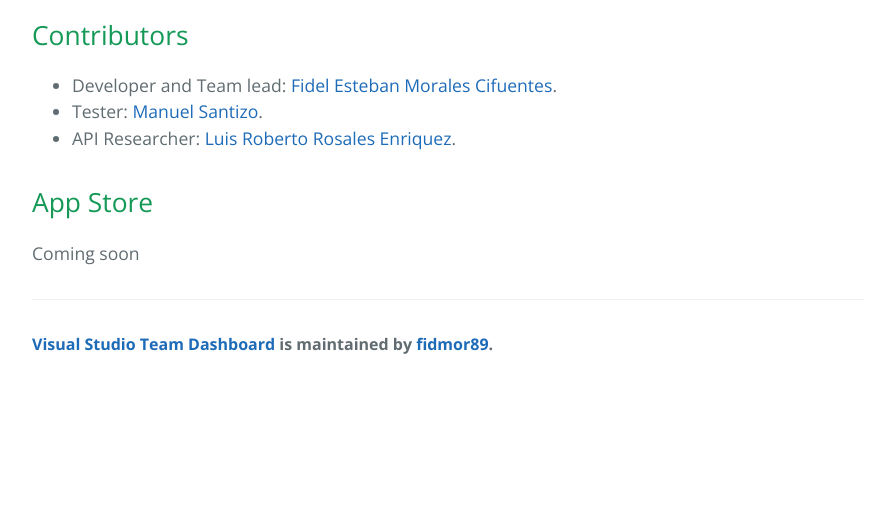
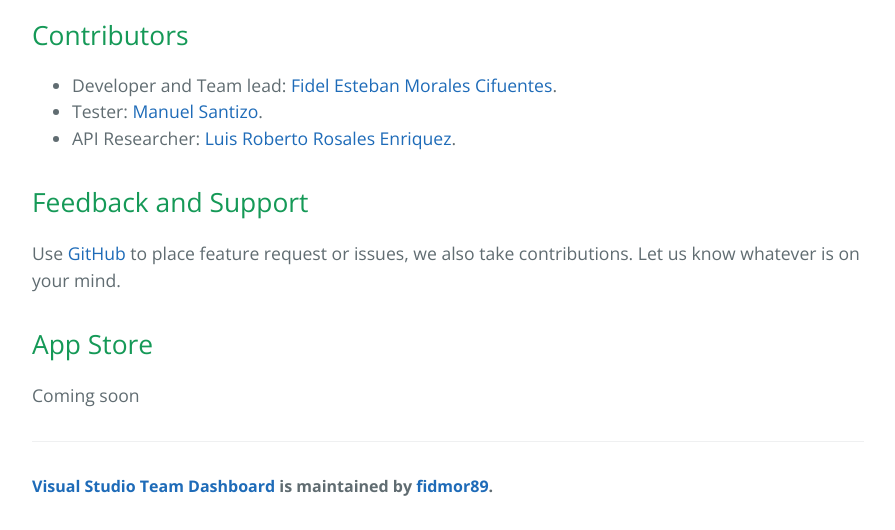
Before and after one commit to fidmor89/TeamDashboard, a plain HTML site: page index.html in a window 1280 px wide. Shown: the part 5076-5606 px from the top of the page, without its empty margins (192-1087 px from the left). Before the commit the page ends 5464 px from the top, so only its background shows below. Drawn offline with nearby package versions, Linux system fonts and the light colour scheme.

Commit message:
Adding feedback info
added feedback information

```diff
--- a/index.html
+++ b/index.html
@@ -66,6 +66,12 @@
 <li>API Researcher: <a href="https://github.com/chirislash">Luis Roberto Rosales Enriquez</a>.</li>
 </ul>
 
+
+<h2>
+<a id="feedback" class="anchor" href="#feedback" aria-hidden="true"><span aria-hidden="true" class="octicon octicon-link"></span></a>Feedback and Support</h2>
+<p>Use <a href="https://github.com/fidmor89/TeamDashboard">GitHub</a> to place feature request or issues, we also take contributions. Let us know whatever is on your mind.</p>
+
+
 <h2>
 <a id="app-store" class="anchor" href="#app-store" aria-hidden="true"><span aria-hidden="true" class="octicon octicon-link"></span></a>App Store</h2>
 
```
